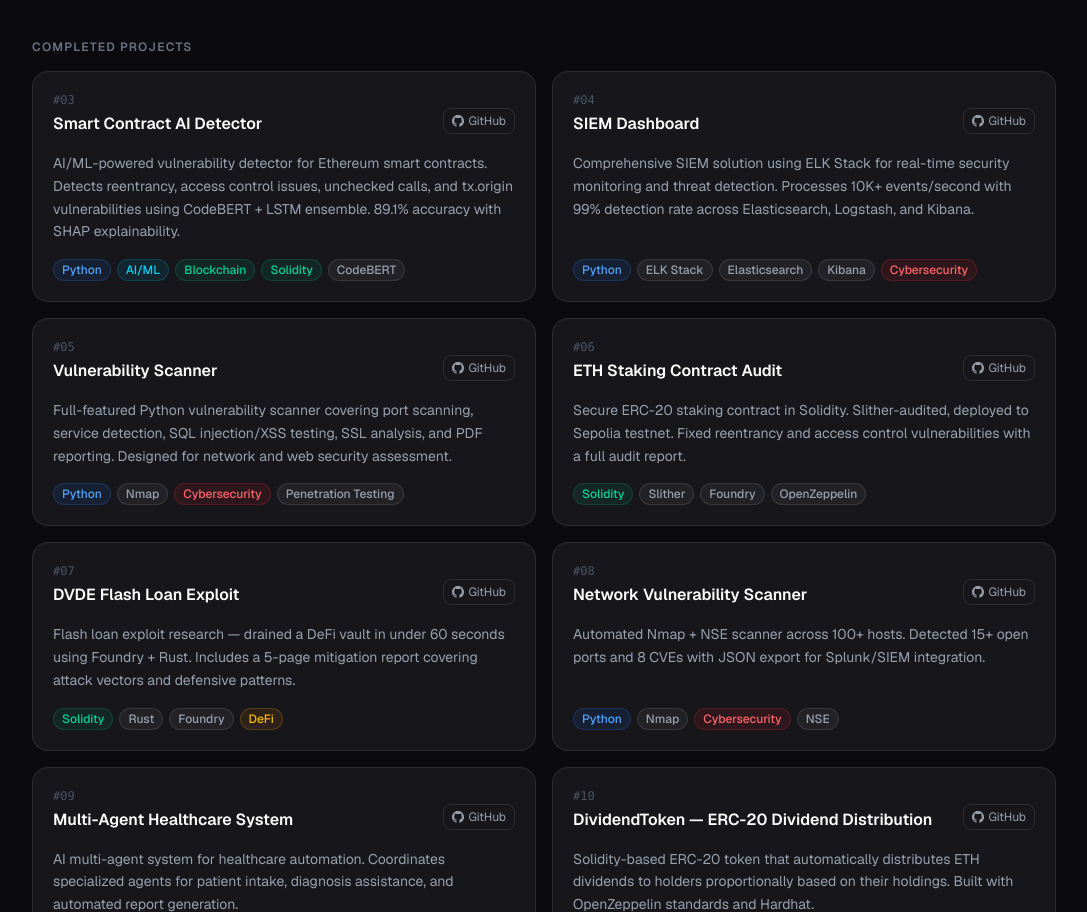
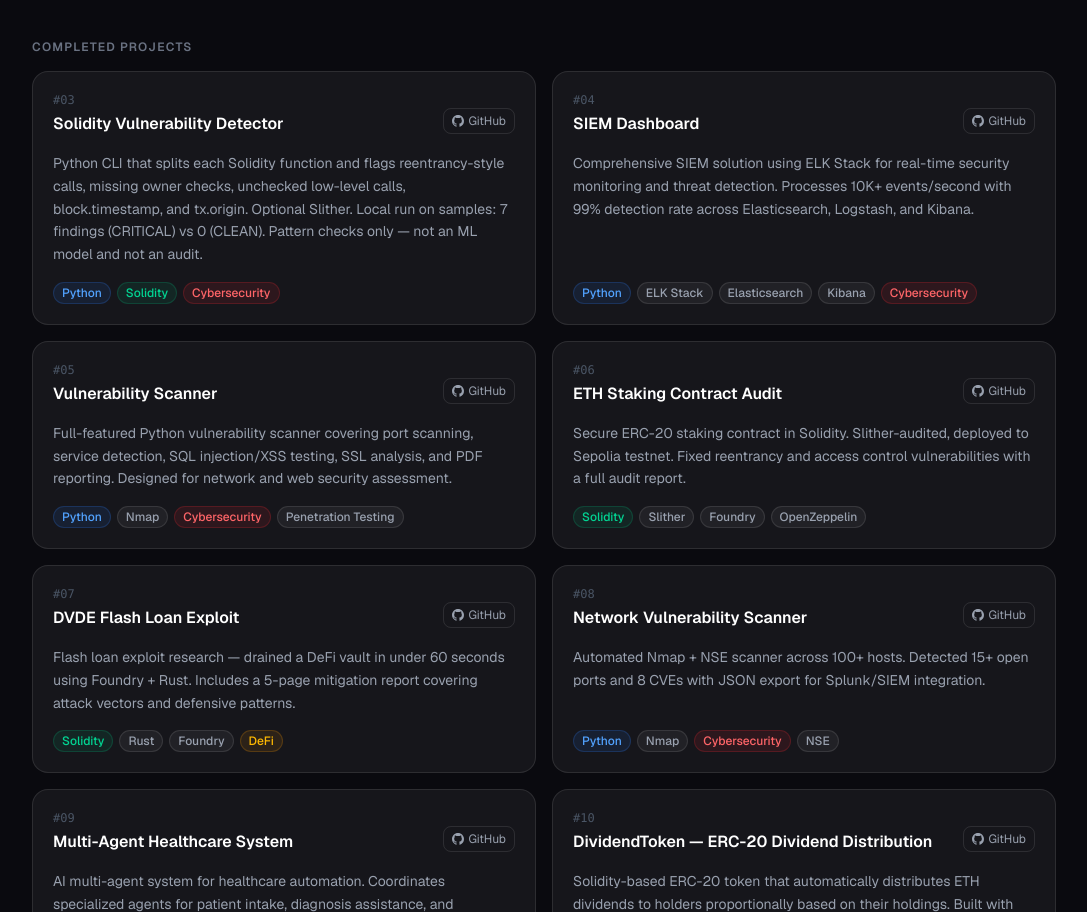
Before and after one commit to Harshanandhan/portfolio, a Next.js app: page / in a window 1280 px wide. Shown: the part 1227-2139 px from the top of the page, without its empty margins (96-1183 px from the left). Built offline with nearby package versions, Linux system fonts and the light colour scheme.

Commit message:
Add Solidity detector to the projects section

```diff
--- a/app/page.tsx
+++ b/app/page.tsx
@@ -23,11 +23,11 @@ const PROJECTS = [
   {
     num: 3,
     status: "done",
-    name: "Smart Contract AI Detector",
-    desc: "AI/ML-powered vulnerability detector for Ethereum smart contracts. Detects reentrancy, access control issues, unchecked calls, and tx.origin vulnerabilities using CodeBERT + LSTM ensemble. 89.1% accuracy with SHAP explainability.",
-    tags: ["Python", "AI/ML", "Blockchain", "Solidity", "CodeBERT"],
+    name: "Solidity Vulnerability Detector",
+    desc: "Python CLI that splits each Solidity function and flags reentrancy-style calls, missing owner checks, unchecked low-level calls, block.timestamp, and tx.origin. Optional Slither. Local run on samples: 7 findings (CRITICAL) vs 0 (CLEAN). Pattern checks only — not an ML model and not an audit.",
+    tags: ["Python", "Solidity", "Cybersecurity"],
     url: null,
-    github: "https://github.com/Harshanandhan/Smart-contract-ai-detector",
+    github: "https://github.com/Harshanandhan/solidity-vulnerability-detector",
   },
   {
     num: 4,
```
